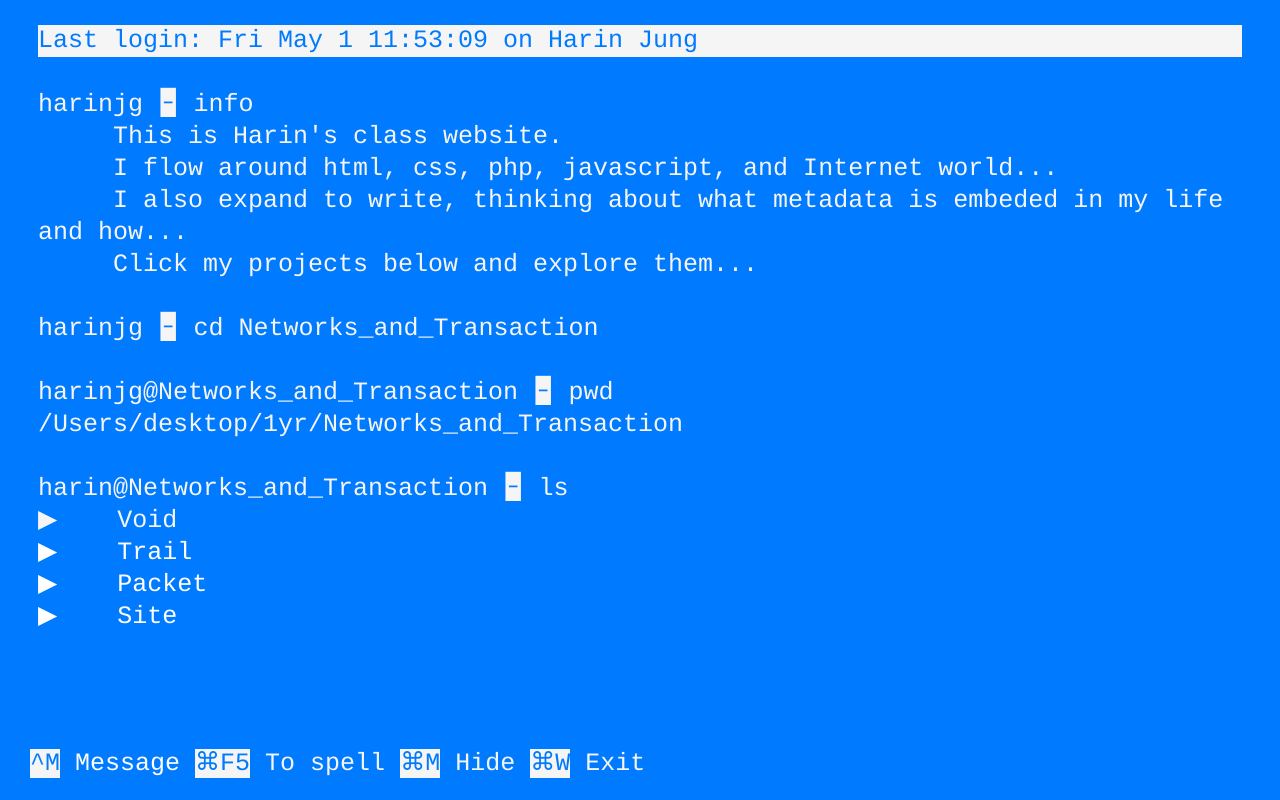
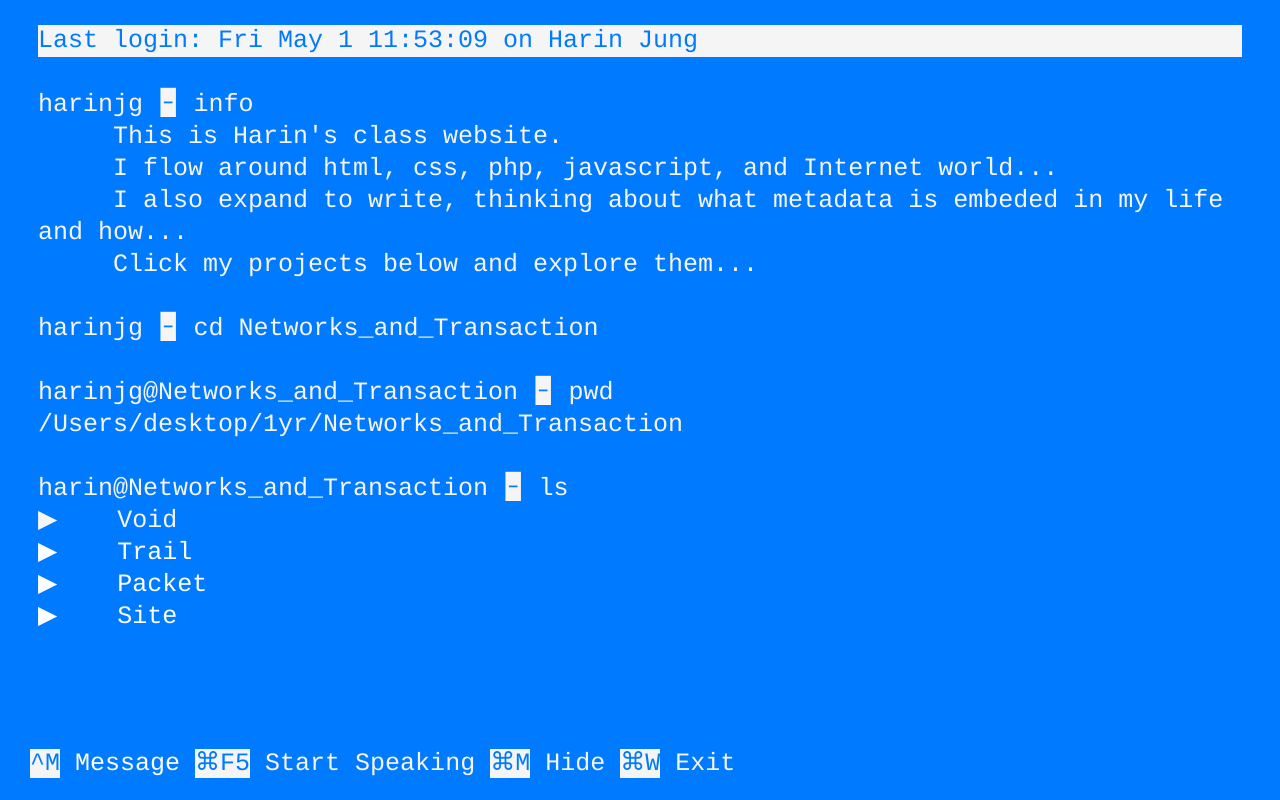
Before and after one commit to HarinJungHarinJung/harinjung_spring2020, a plain HTML site: page index.html in a window 1280 px wide. Drawn offline with Linux system fonts and the light colour scheme.

Commit message:
Add files via upload

```diff
--- a/index.html
+++ b/index.html
@@ -142,7 +142,7 @@ and simultaneously mimic the relationship between a man and woman. </li>
       <a href="mailto:harin.jung@yale.edu">Message</a>
 
       <mark>⌘F5</mark>
-      To spell
+      Start Speaking
 
       <mark>⌘M</mark>
       Hide
```
